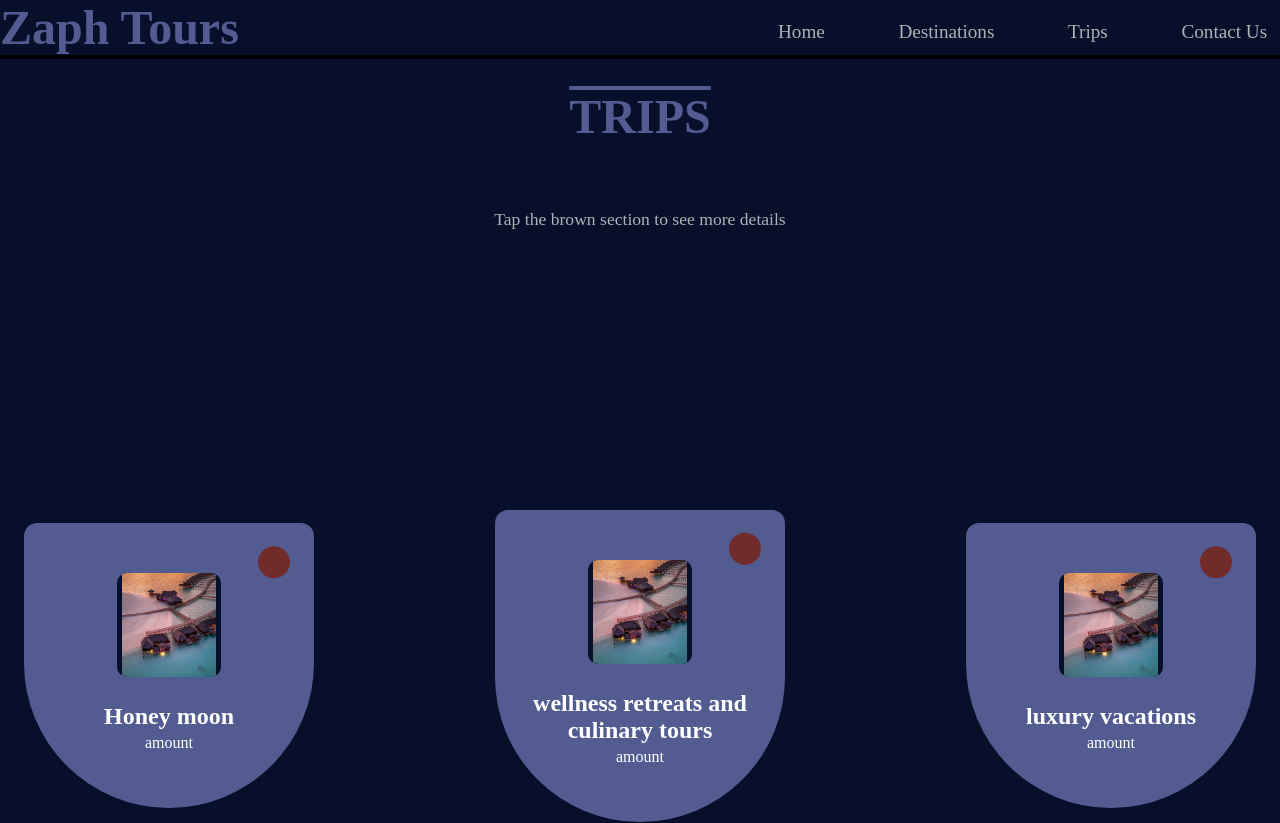
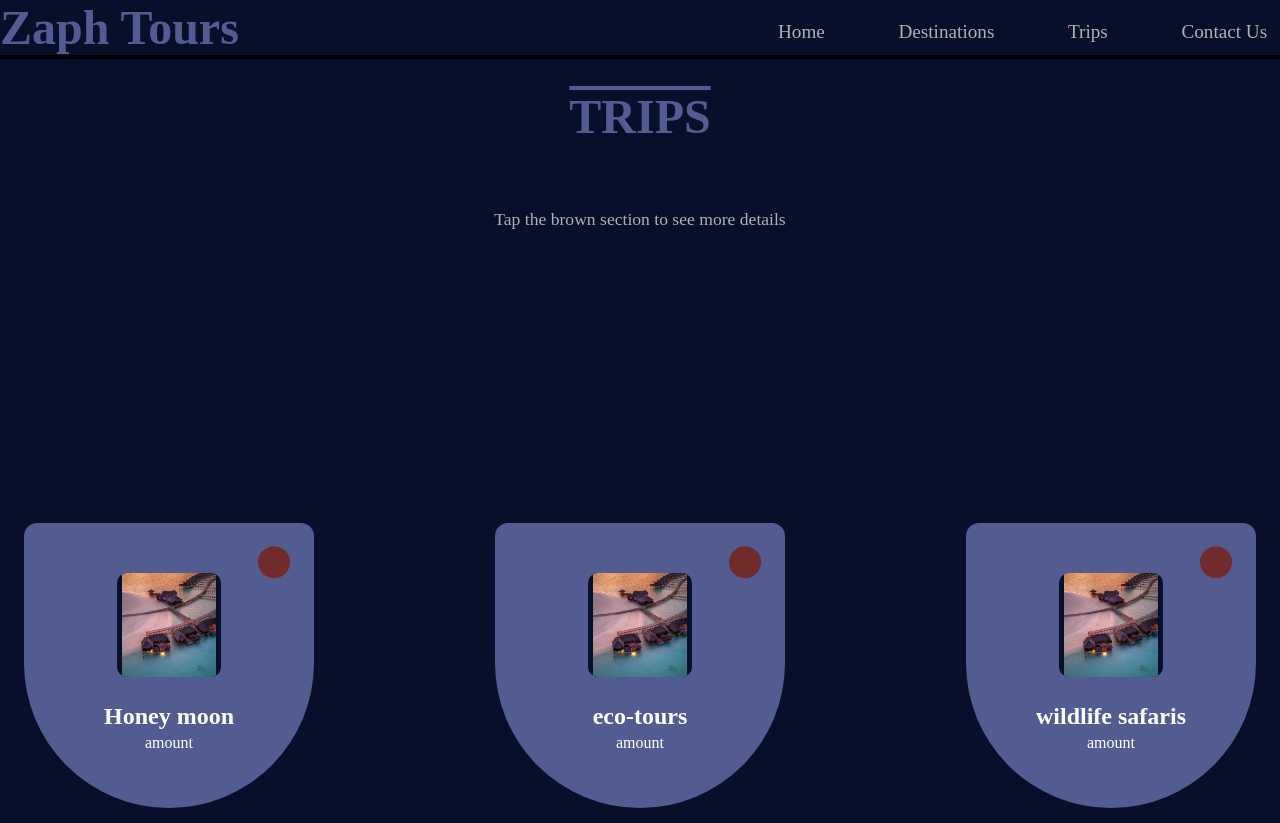
Before and after one commit to VicGriffin/ZAPH-TOURS, a React (Vite) app: page /Trips in a window 1280 px wide. Shown: the top 823 px of the page. Built offline with nearby package versions, Linux system fonts and the light colour scheme.

Commit message:
more on trips section

```diff
--- a/src/pages/Trips/Trips.jsx
+++ b/src/pages/Trips/Trips.jsx
@@ -44,7 +44,6 @@ function Trips() {
         </div>
         </div>
 
-
         <div className="container">
         <div className="card-board">
             <div className="card__border">
@@ -52,36 +51,7 @@ function Trips() {
                     <img src={honey_img} alt="" className="card__img" />
                 </div>
             </div>
-            <h3 className="card--name">wellness retreats and culinary tours</h3>
-            <span className="card--details">amount</span>
-
-            <div className="info">
-                <div className="info--icon">
-                    <i></i>
-                </div>
-
-                <div className="info--border">
-                    <div className="info--place">
-                        <img src={honey_img} alt="" className='img'/>
-                    </div>
-                </div>
-                <div className="info--data">
-                    <h3 className="info--name">beach holidays</h3>
-                    <span className="info--details">Lorem ipsum dolor sit amet consectetur.</span>
-                    <span className="info--location">nairobi kenya</span>
-                </div>
-            </div>
-        </div>
-        </div>
-
-        <div className="container">
-        <div className="card-board">
-            <div className="card__border">
-                <div className="card__place">
-                    <img src={honey_img} alt="" className="card__img" />
-                </div>
-            </div>
-            <h3 className="card--name"> luxury vacations</h3>
+            <h3 className="card--name">eco-tours</h3>
             <span className="card--details">amount</span>
 
             <div className="info">
@@ -124,7 +94,7 @@ function Trips() {
                     </div>
                 </div>
                 <div className="info--data">
-                    <h3 className="info--name">cultural tours</h3>
+                    <h3 className="info--name">wildlife safaris</h3>
                     <span className="info--details">Lorem ipsum dolor sit amet consectetur.</span>
                     <span className="info--location">nairobi kenya</span>
                 </div>
@@ -139,7 +109,7 @@ function Trips() {
                     <img src={honey_img} alt="" className="card__img" />
                 </div>
             </div>
-            <h3 className="card--name"> family</h3>
+            <h3 className="card--name">family</h3>
             <span className="card--details">amount</span>
 
             <div className="info">
@@ -153,7 +123,7 @@ function Trips() {
                     </div>
                 </div>
                 <div className="info--data">
-                    <h3 className="info--name">adventure</h3>
+                    <h3 className="info--name">family</h3>
                     <span className="info--details">Lorem ipsum dolor sit amet consectetur.</span>
                     <span className="info--location">nairobi kenya</span>
                 </div>
```
